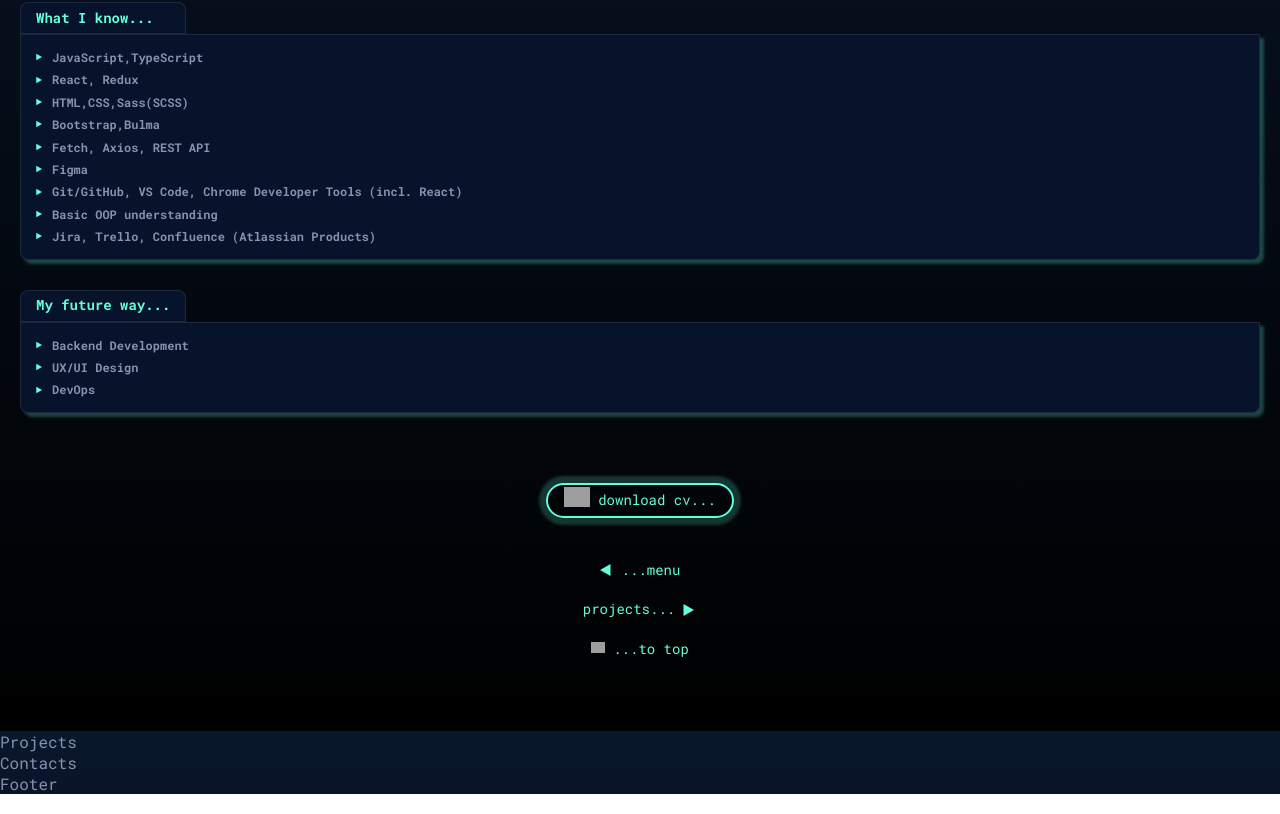
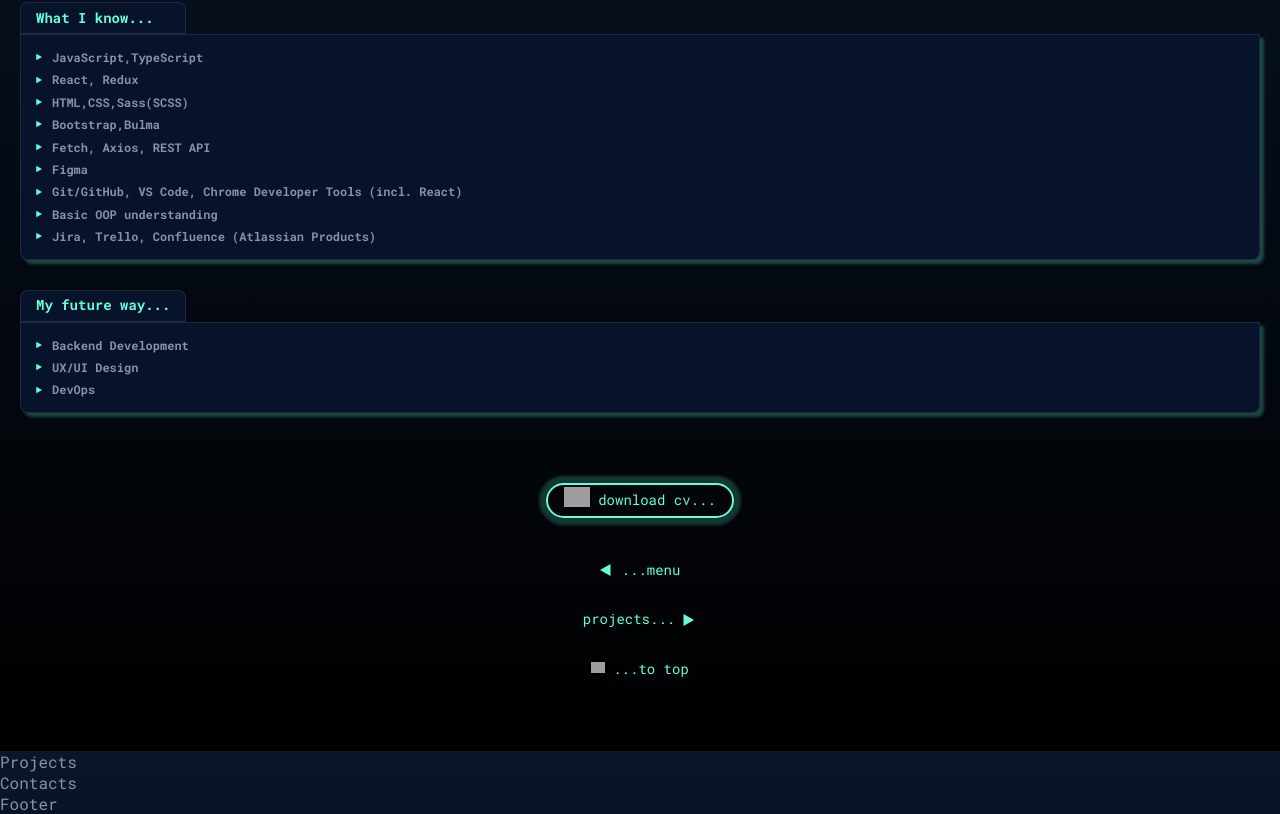
Before and after one commit to FrontendPortfolioHub/frontend-portfolio, a React (Create React App) app: page /#/contacts in a window 1280 px wide. Shown: the part 1140-1954 px from the top of the page. Built offline with nearby package versions, Linux system fonts and the light colour scheme; grey boxes are pictures that could not be loaded.

Commit message:
implement about page footer

```diff
--- a/src/pages/About/About.scss
+++ b/src/pages/About/About.scss
@@ -184,7 +184,7 @@
   display: flex;
   flex-direction: column;
   align-items: center;
-  gap: 15px;
+  gap: 25px;
   padding-bottom: 70px;
 }
 
```
